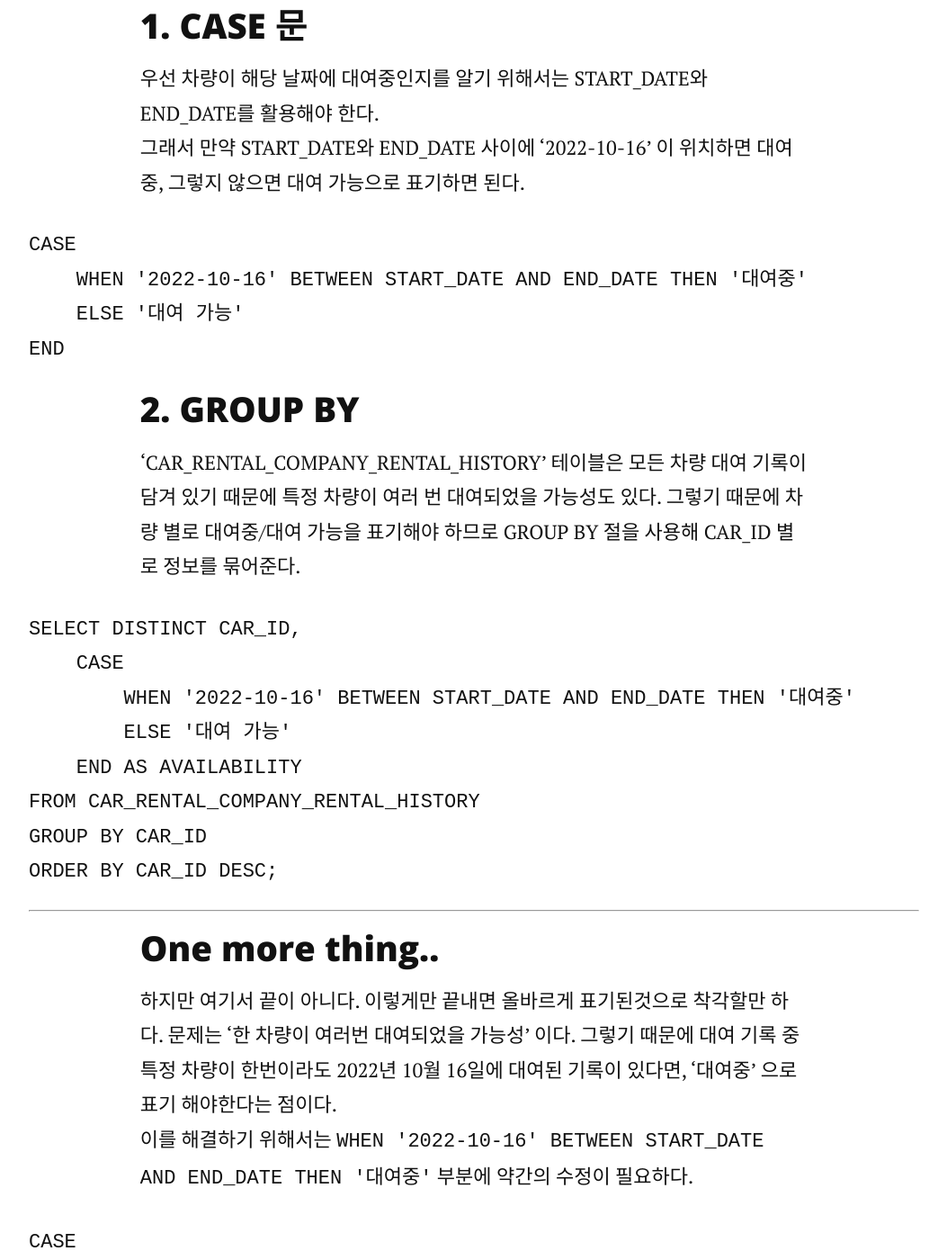
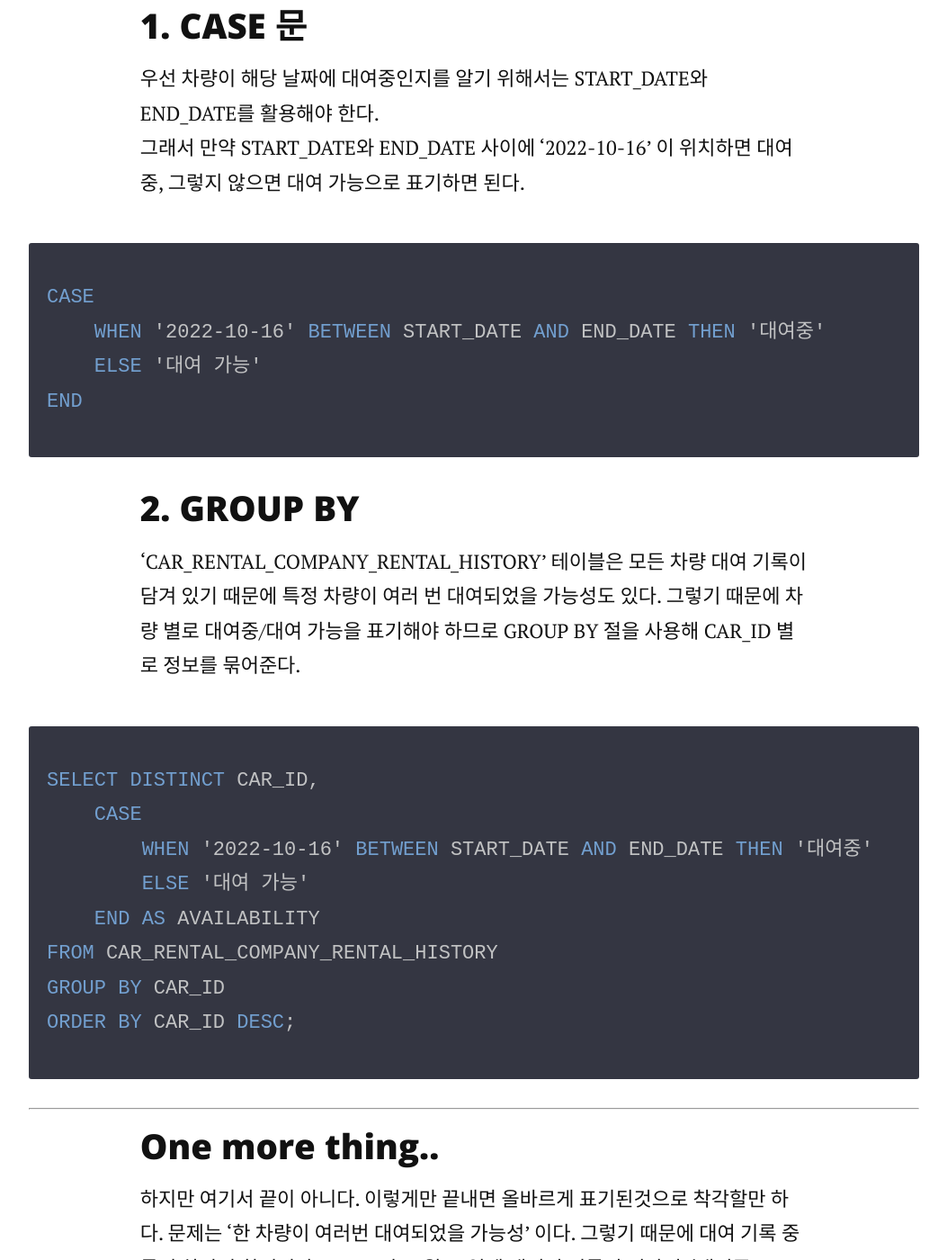
Before and after one commit to JulianProgress/julianprogress.github.io, a Jekyll site: the page built from _posts/2024-09-19-query-answer1.md, in a window 1280 px wide and 1400 px high, scrolled down 1436 px. Shown: the whole window at 90% size, without its empty margins (113-1166 px from the left). Built offline with Jekyll 4.4.1, drawn with Linux system fonts in a browser that asks for light colours; nearby versions of some CDN libraries; comment, search, counter and statistics services are not loaded; some of the changed text lies outside the part shown.

Commit message:
update highlights

````diff
--- a/_posts/2024-09-19-query-answer1.md
+++ b/_posts/2024-09-19-query-answer1.md
@@ -21,17 +21,17 @@ description: SQL, Query Test, CASE, GROUP BY
 우선 차량이 해당 날짜에 대여중인지를 알기 위해서는 START_DATE와 END_DATE를 활용해야 한다.
 그래서 만약 START_DATE와 END_DATE 사이에 '2022-10-16' 이 위치하면 대여중, 그렇지 않으면 대여 가능으로 표기하면 된다.
 
-```SQL
+{%- highlight SQL -%}
 CASE
     WHEN '2022-10-16' BETWEEN START_DATE AND END_DATE THEN '대여중'
     ELSE '대여 가능'
 END
-```
+{%- endhighlight -%}
 
 ### 2. GROUP BY
 'CAR_RENTAL_COMPANY_RENTAL_HISTORY' 테이블은 모든 차량 대여 기록이 담겨 있기 때문에 특정 차량이 여러 번 대여되었을 가능성도 있다. 그렇기 때문에 차량 별로 대여중/대여 가능을 표기해야 하므로 GROUP BY 절을 사용해 CAR_ID 별로 정보를 묶어준다.
 
-```SQL
+{%- highlight SQL -%}
 SELECT DISTINCT CAR_ID,
     CASE
         WHEN '2022-10-16' BETWEEN START_DATE AND END_DATE THEN '대여중'
@@ -40,16 +40,18 @@ SELECT DISTINCT CAR_ID,
 FROM CAR_RENTAL_COMPANY_RENTAL_HISTORY
 GROUP BY CAR_ID
 ORDER BY CAR_ID DESC;
-```
+{%- endhighlight -%}
+
 ---
 ### One more thing..
 하지만 여기서 끝이 아니다. 이렇게만 끝내면 올바르게 표기된것으로 착각할만 하다. 문제는 '한 차량이 여러번 대여되었을 가능성' 이다. 그렇기 때문에 대여 기록 중 특정 차량이 한번이라도 2022년 10월 16일에 대여된 기록이 있다면, '대여중' 으로 표기 해야한다는 점이다.
 이를 해결하기 위해서는 ```WHEN '2022-10-16' BETWEEN START_DATE AND END_DATE THEN '대여중'``` 부분에 약간의 수정이 필요하다.
-```SQL
+{%- highlight SQL -%}
 CASE
     WHEN MAX(CASE WHEN '2022-10-16' BETWEEN START_DATE AND END_DATE THEN 1 ELSE 0 END) = 1
     THEN '대여중'
     ELSE '대여 가능'
 END
-```
+{%- endhighlight -%}
+
 이렇게 case 문을 바꾸게 되면 ```MAX(...)``` 내부 절에서 한번이라도 2022-10-16 이 start date 와 end date 사이에 있었을 때 1을 반환하게 된다. 다시말해 '대여 가능' 차량은 2022-10-16 이 START_DATE, END_DATE 사이에 한번도 위치해 있지 않았으므로, 0만 반환하게 되며, ```MAX(0...)``` 은 0이므로 '대여 가능' 으로 분류된다.
````
Also changed, not shown: _posts/2024-09-25-wau.md (+2 -2 lines), _posts/2024-09-26-history-cost.md (+21 -18 lines), _posts/2024-09-27-aarrr1.md (+15 -15 lines), _posts/2024-09-27-AB-test.md (line endings or trailing spaces).
